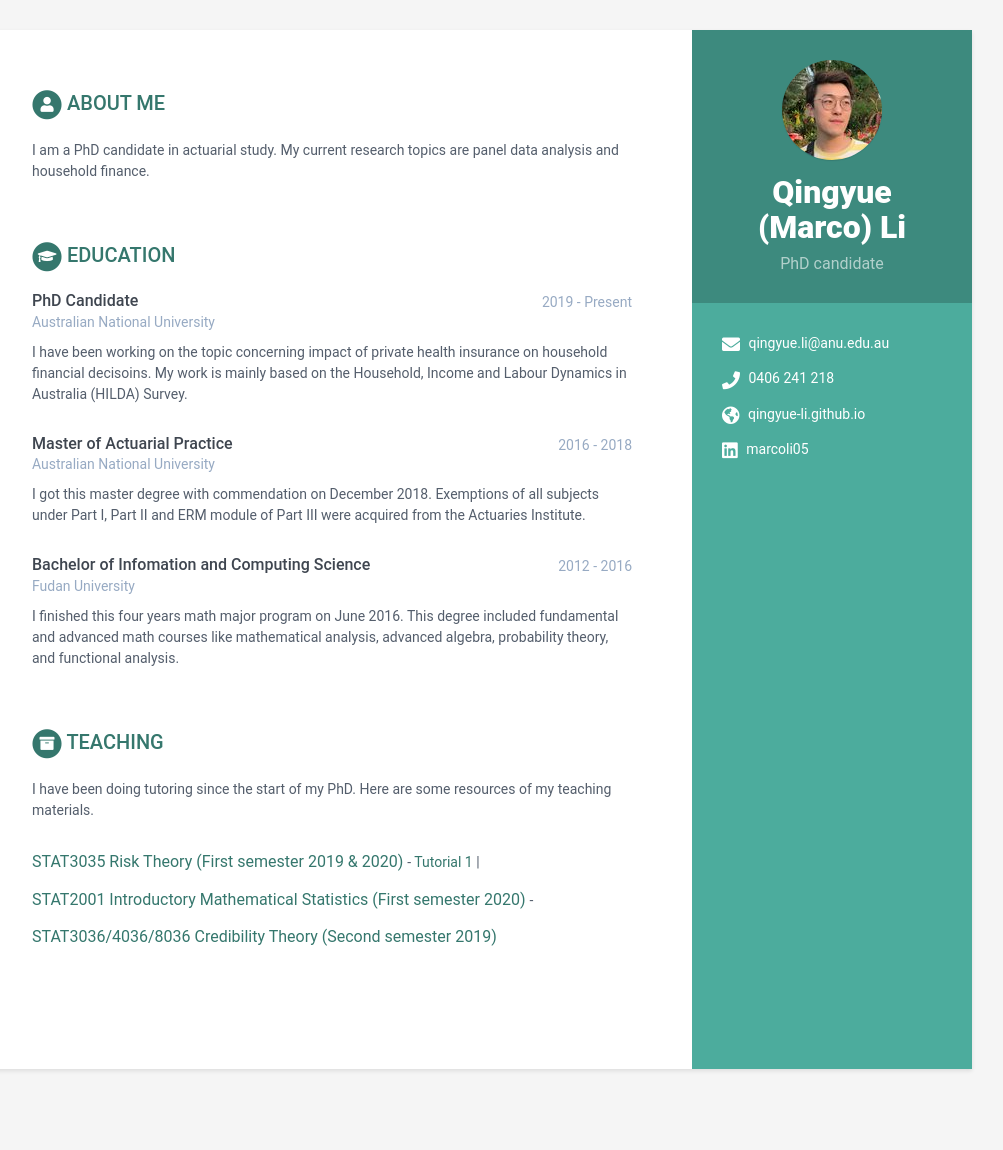
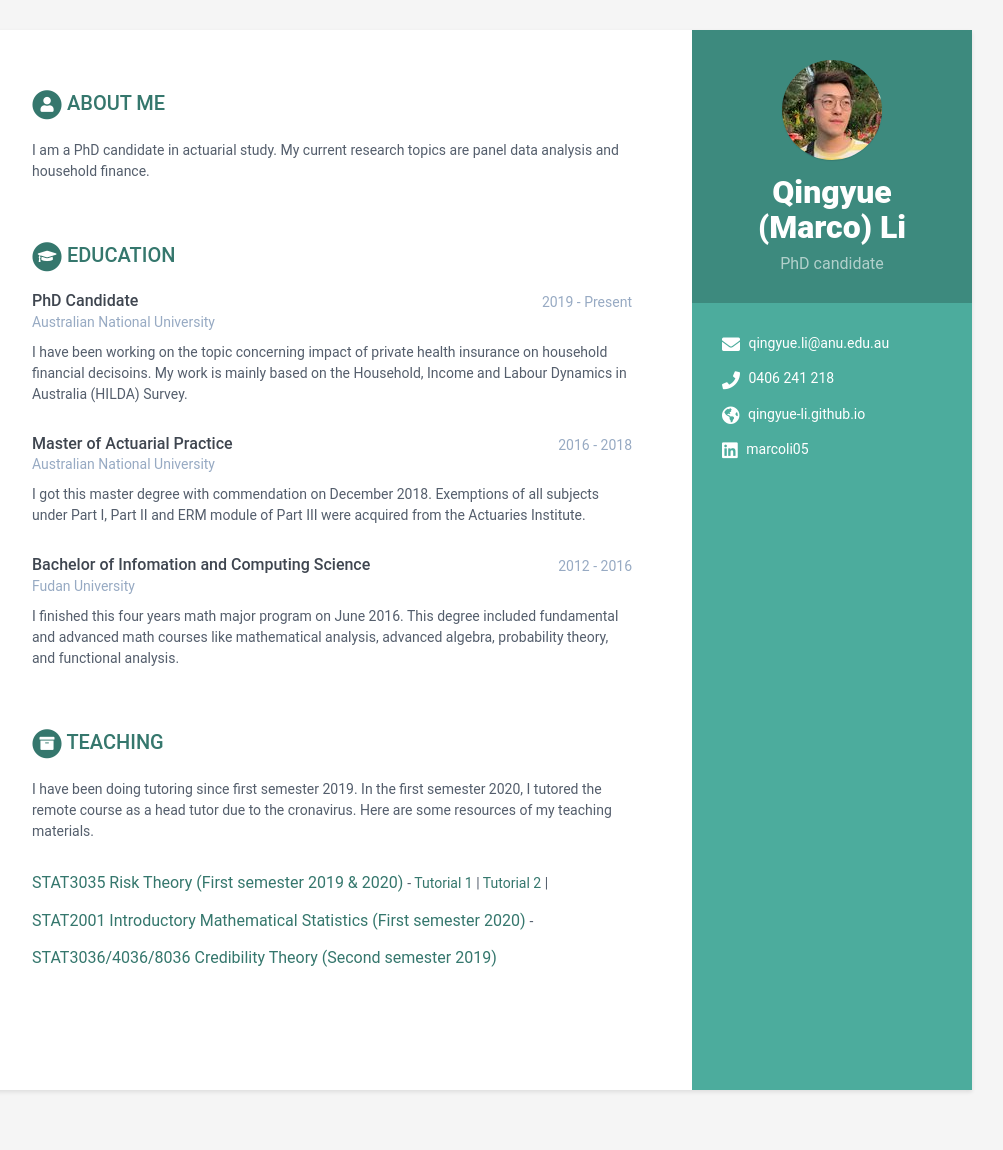
Before and after one commit to qingyue-li/qingyue-li.github.io, a Jekyll site: the page built from index.html, in a window 1280 px wide. Shown: the whole page, without its empty margins (168-1171 px from the left). Built offline with Jekyll 4.4.1, drawn with Linux system fonts in a browser that asks for light colours; before the commit the page ends 1129 px from its top, so only the background shows below that.

Commit message:
Update data.yml

```diff
--- a/_data/data.yml
+++ b/_data/data.yml
@@ -57,12 +57,13 @@ education:
 projects:
     title: teaching
     intro: >
-      I have been doing tutoring since the start of my PhD. Here are some resources of my teaching materials.
+      I have been doing tutoring since first semester 2019. In the first semester 2020, I tutored the remote course as a head tutor due to the cronavirus. Here are some resources of my teaching materials.
     assignments:
       - title: STAT3035 Risk Theory (First semester 2019 & 2020)
         link: "https://programsandcourses.anu.edu.au/course/STAT3035"
         tagline: |
-          <a href="qingyue-li.github.io/assets/Risk%20Theory%20Tutorial%201.pdf" target="_blank">Tutorial 1</a> |
+          <a href="qingyue-li.github.io/assets/Tutorial%201%20slides.pdf" target="_blank">Tutorial 1</a> |
+          <a href="qingyue-li.github.io/assets/Tutorial%202%20slides.pdf" target="_blank">Tutorial 2</a> |
       - title: STAT2001 Introductory Mathematical Statistics (First semester 2020)
         link: "https://programsandcourses.anu.edu.au/course/STAT2001"
         tagline: |
```
